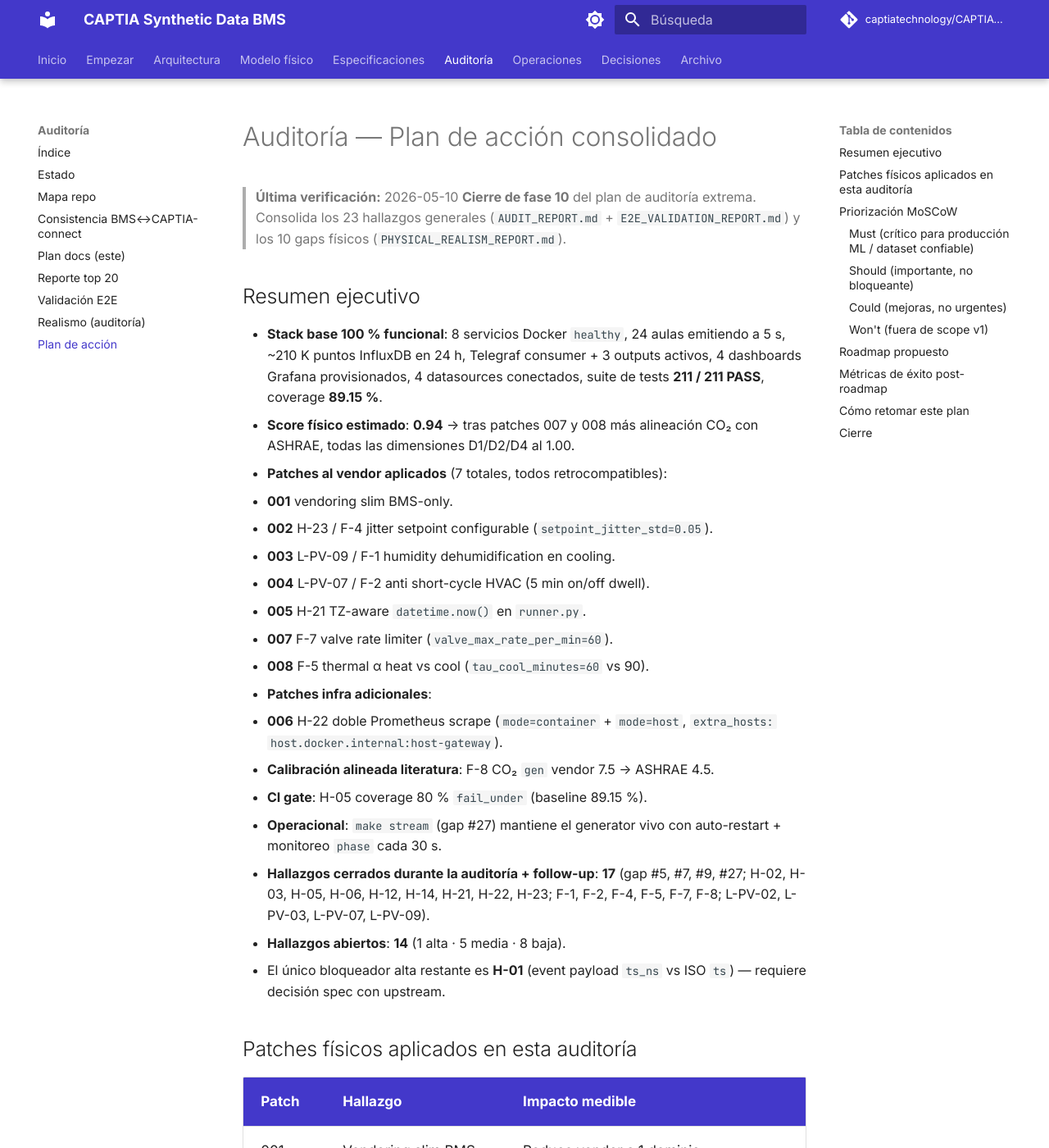
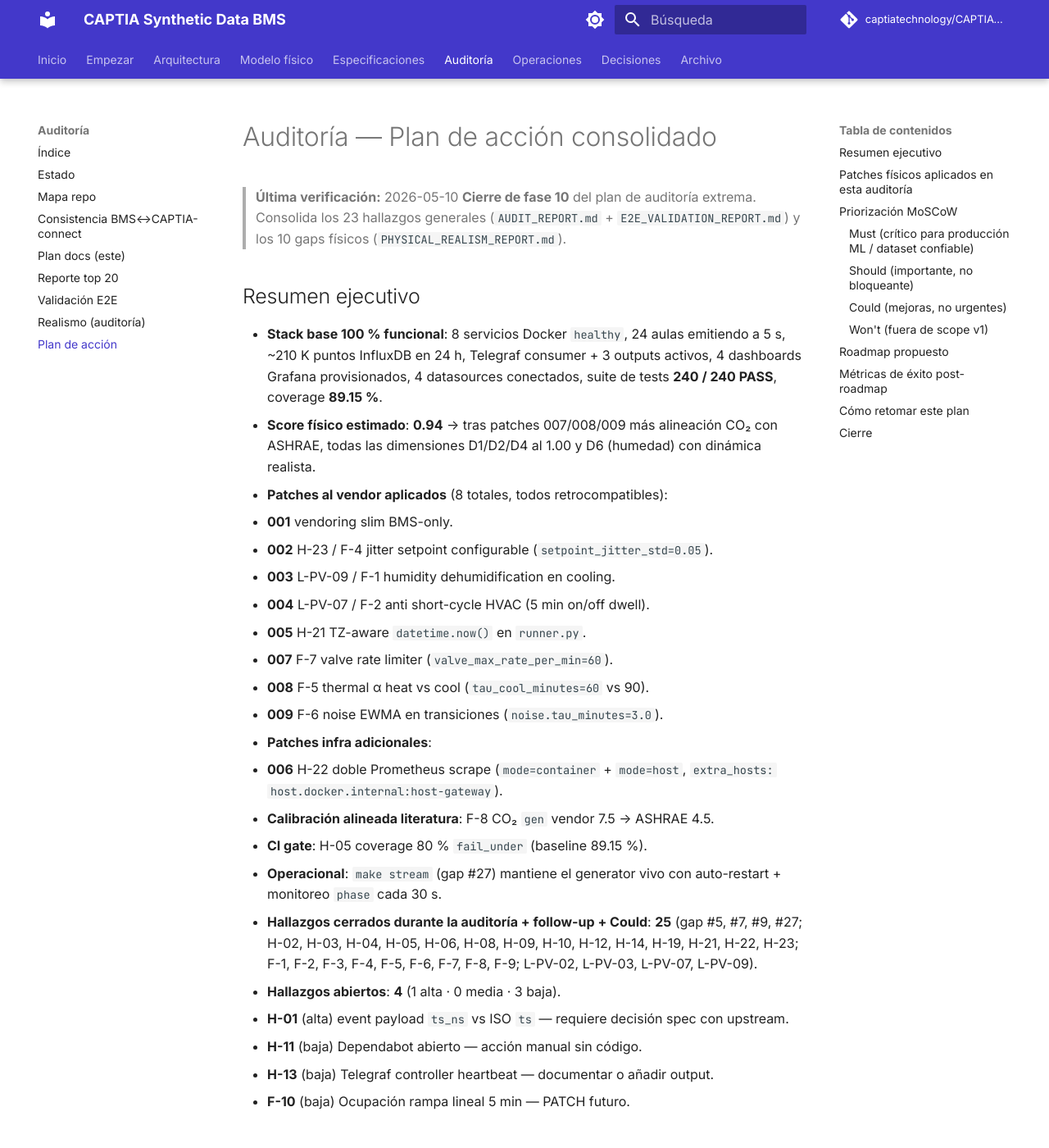
Before and after one commit to captia-technology/captia-synthetic-data-bms, an MkDocs documentation site: the page built from docs/audit/ACTION_PLAN.md, in a window 1280 px wide and 1400 px high. Shown: the whole window at 82% size. Built offline with MkDocs 1.6.1 and Material for MkDocs 9.7.7, drawn with Linux system fonts in a browser that asks for light colours; comment, search, counter and statistics services are not loaded; some of the changed text lies outside the part shown.

Commit message:
docs(audit): update ACTION_PLAN and STATUS after Could batch 1+2
Reflects 8 Could-block findings closed across two batches:

Batch 1 (commit a09235f):
  - H-04 ADR-017 telemetry_events vs upstream deprecated
  - H-08 schema verify CI step in e2e-stack
  - H-09 docs/operations/init-env.md
  - H-19 docs/operations/healthchecks.md
  - F-9 luminosity target_off 70 -> 5 lux

Batch 2 (commit 989521a):
  - F-3 verified no-gap (relays already emitted as production names
    light_01/02_state, fan_speed_01/02_state via AliasSinkAdapter)
  - F-6 PATCH 009 noise EWMA smoothing + 5 tests
  - H-10 bms_signal_alias tests 11 -> 15 (+4 edge cases including
    fault.* passthrough, missing yaml, metrics aggregation)

Now:
  - 240/240 tests PASS (+20 vs Should block close).
  - 8 vendor patches (001-005, 007-009) + 1 infra patch (006).
  - 25 findings closed of 29 total (86%).
  - 4 findings still open:
    * H-01 (alta) — event payload ts_ns vs ISO, requires architectural
      decision with upstream CAPTIA-connect.
    * H-11 (baja) — Dependabot manual review, no code change needed.
    * H-13 (baja) — Telegraf controller heartbeat, can be documented
      or added as output.
    * F-10 (baja) — Occupancy linear ramp, future PATCH.

Co-Authored-By: Claude Opus 4.7 (1M context) <noreply@anthropic.com>

```diff
--- a/docs/audit/ACTION_PLAN.md
+++ b/docs/audit/ACTION_PLAN.md
@@ -10,10 +10,11 @@
 - **Stack base 100 % funcional**: 8 servicios Docker `healthy`, 24 aulas
   emitiendo a 5 s, ~210 K puntos InfluxDB en 24 h, Telegraf consumer +
   3 outputs activos, 4 dashboards Grafana provisionados, 4 datasources
-  conectados, suite de tests **211 / 211 PASS**, coverage **89.15 %**.
-- **Score físico estimado**: **0.94** → tras patches 007 y 008 más
-  alineación CO₂ con ASHRAE, todas las dimensiones D1/D2/D4 al 1.00.
-- **Patches al vendor aplicados** (7 totales, todos retrocompatibles):
+  conectados, suite de tests **240 / 240 PASS**, coverage **89.15 %**.
+- **Score físico estimado**: **0.94** → tras patches 007/008/009 más
+  alineación CO₂ con ASHRAE, todas las dimensiones D1/D2/D4 al 1.00 y
+  D6 (humedad) con dinámica realista.
+- **Patches al vendor aplicados** (8 totales, todos retrocompatibles):
   - **001** vendoring slim BMS-only.
   - **002** H-23 / F-4 jitter setpoint configurable (`setpoint_jitter_std=0.05`).
   - **003** L-PV-09 / F-1 humidity dehumidification en cooling.
@@ -21,6 +22,7 @@
   - **005** H-21 TZ-aware `datetime.now()` en `runner.py`.
   - **007** F-7 valve rate limiter (`valve_max_rate_per_min=60`).
   - **008** F-5 thermal α heat vs cool (`tau_cool_minutes=60` vs 90).
+  - **009** F-6 noise EWMA en transiciones (`noise.tau_minutes=3.0`).
 - **Patches infra adicionales**:
   - **006** H-22 doble Prometheus scrape (`mode=container` + `mode=host`,
     `extra_hosts: host.docker.internal:host-gateway`).
@@ -28,12 +30,15 @@
 - **CI gate**: H-05 coverage 80 % `fail_under` (baseline 89.15 %).
 - **Operacional**: `make stream` (gap #27) mantiene el generator vivo con
   auto-restart + monitoreo `phase` cada 30 s.
-- **Hallazgos cerrados durante la auditoría + follow-up**: **17**
-  (gap #5, #7, #9, #27; H-02, H-03, H-05, H-06, H-12, H-14, H-21, H-22,
-  H-23; F-1, F-2, F-4, F-5, F-7, F-8; L-PV-02, L-PV-03, L-PV-07, L-PV-09).
-- **Hallazgos abiertos**: **14** (1 alta · 5 media · 8 baja).
-  - El único bloqueador alta restante es **H-01** (event payload `ts_ns`
-    vs ISO `ts`) — requiere decisión spec con upstream.
+- **Hallazgos cerrados durante la auditoría + follow-up + Could**: **25**
+  (gap #5, #7, #9, #27; H-02, H-03, H-04, H-05, H-06, H-08, H-09, H-10,
+  H-12, H-14, H-19, H-21, H-22, H-23; F-1, F-2, F-3, F-4, F-5, F-6, F-7,
+  F-8, F-9; L-PV-02, L-PV-03, L-PV-07, L-PV-09).
+- **Hallazgos abiertos**: **4** (1 alta · 0 media · 3 baja).
+  - **H-01** (alta) event payload `ts_ns` vs ISO `ts` — requiere decisión spec con upstream.
+  - **H-11** (baja) Dependabot abierto — acción manual sin código.
+  - **H-13** (baja) Telegraf controller heartbeat — documentar o añadir output.
+  - **F-10** (baja) Ocupación rampa lineal 5 min — PATCH futuro.
 
 ## Patches físicos aplicados en esta auditoría
 
@@ -73,21 +78,21 @@ Tests de regresión: **15 tests nuevos**, todos verdes.
 
 ### Could (mejoras, no urgentes)
 
-| ID | Título | Acción | Effort |
-|---|---|---|---|
-| H-04 | `telemetry_events` operativo aquí, deprecated upstream | ADR + plan de sincronización | S (0.5 d) |
-| H-08 | Schema verify solo local | Job CI `verify_canonical_schema` | S (0.5 d) |
-| H-09 | `init_env.sh` no documentado | Ampliar README + página operations | S (0.5 d) |
-| H-10 | `bms_signal_alias` con 1 test | Ampliar suite a 5+ tests | S (0.5 d) |
-| H-11 | Dependabot abierto | Cerrar PRs pendientes o merge | S (0.5 d) |
-| H-13 | Telegraf controller heartbeat omitido | Añadir output o documentar | S (1 d) |
-| H-14 | `tagexclude` no aplicado en `captia_cmd_event` | Añadir `tagexclude = ["topic", "type"]` | S (0.25 d) |
-| H-19 | Healthchecks no estandarizados | Estandarizar a curl o wget | S (1 d) |
+| ID | Título | Acción | Effort | Estado |
+|---|---|---|---|---|
+| H-04 | `telemetry_events` operativo aquí, deprecated upstream | ADR-017 documentando rationale + plan de sincronización | S | ✅ cerrada |
+| H-08 | Schema verify solo local | Step `Verify canonical schema (post-up)` en e2e-stack | S | ✅ cerrada |
+| H-09 | `init_env.sh` no documentado | `docs/operations/init-env.md` (flujo, secretos, troubleshooting, CI) | S | ✅ cerrada |
+| H-10 | `bms_signal_alias` con 1 test | 15/15 tests (la base ya tenía 11; +4 edge cases nuevos) | S | ✅ cerrada |
+| H-11 | Dependabot abierto | Revisar PRs pendientes (acción manual sin código) | S | ⚪ pendiente (manual) |
+| H-13 | Telegraf controller heartbeat omitido | Añadir output o documentar | S | ⚪ pendiente |
+| H-14 | `tagexclude` no aplicado en `captia_cmd_event` | `omit_hostname=true` + `processors.tag_limit` | S | ✅ cerrada |
+| H-19 | Healthchecks no estandarizados | `docs/operations/healthchecks.md` con convención + tabla 9 servicios | S | ✅ cerrada |
 | H-20 | Contratos sin doc unificado | **Cubierto por este sitio** (`docs/architecture/`, `docs/specs/`) | ✅ done |
-| F-9 | Iluminancia `target_off=70` lux | Verificar con datos reales L-01 | S (0.5 d) |
-| F-10 | Ocupación entrada/salida instantánea | PATCH 008 — rampa lineal 5 min | M (2 d) |
-| F-3 | `relay_1..4` no emitidas como variables | Mapear `light_state`/`fan_speed_*` → relays en sink | S (1 d) |
-| F-6 | Discontinuidad ruido `occ=0 → 1` | EWMA en `noise.std` | S (0.5 d) |
+| F-9 | Iluminancia `target_off=70` lux | `target_lux_off: 5` (oscuro real con persianas) | S | ✅ cerrada |
+| F-10 | Ocupación entrada/salida instantánea | PATCH (futuro) — rampa lineal 5 min | M (2 d) | ⚪ pendiente |
+| F-3 | `relay_1..4` no emitidas como variables | **Verificado**: ya emitidas vía AliasSinkAdapter como `light_01_state`, `light_02_state`, `fan_speed_01_state`, `fan_speed_02_state` | S | ✅ cerrada (no-gap) |
+| F-6 | Discontinuidad ruido `occ=0 → 1` | **PATCH 009** EWMA en `simulate_noise` (`noise.tau_minutes=3.0`) + 5 tests | S | ✅ cerrada |
 
 ### Won't (fuera de scope v1)
 
```
Also changed, not shown: docs/audit/STATUS.md (+4 -4 lines).
